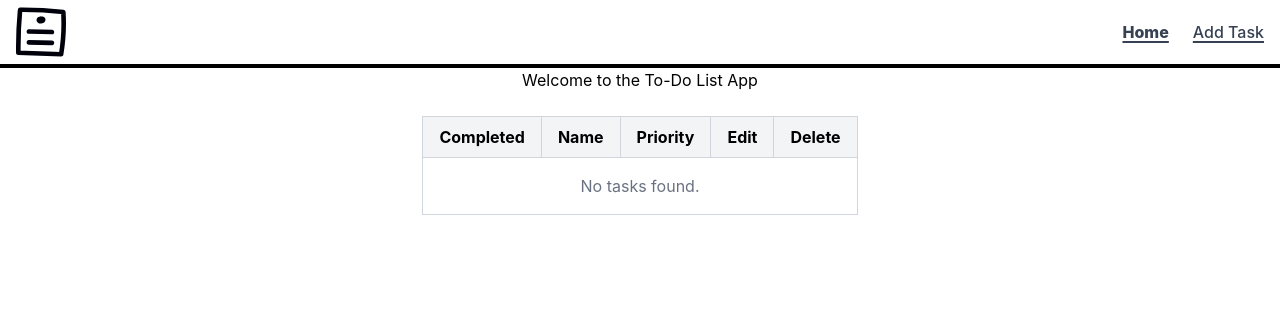
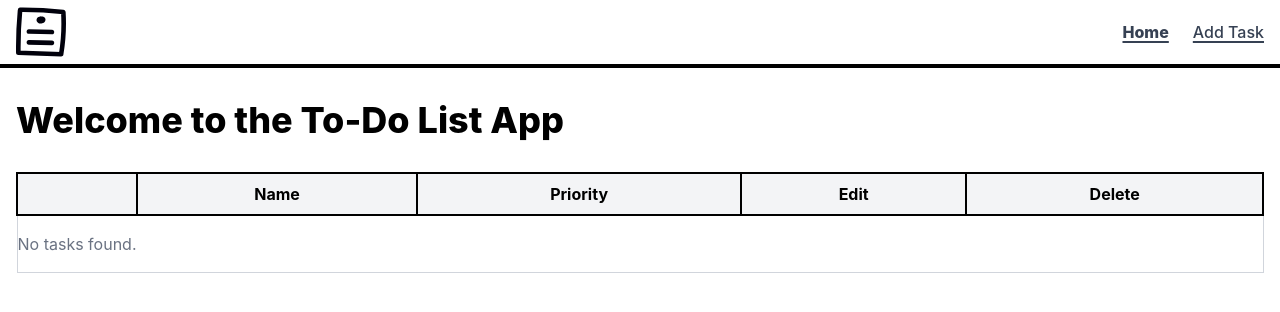
Before and after one commit to rosejbon/to-do-list, a React (Vite) app: page / in a window 1280 px wide. Shown: the top 312 px of the page. Built offline with nearby package versions, Linux system fonts and the light colour scheme.

Commit message:
styling: update the to-do list landing page layout and table stylings

```diff
--- a/src/components/TaskRow.tsx
+++ b/src/components/TaskRow.tsx
@@ -30,15 +30,17 @@ export function TaskRow({
     return (
         <tr>
             {/* Completed column */}
-            <td className="border border-gray-300 px-4 py-2">
-                <Checkbox
-                    id={task.id}
-                    checked={task.completed}
-                    onCheckedChange={(checked) => onCompletedChange(task.id, checked)}
-                />
+            <td className="border-black border-2 px-4 py-2">
+                <div className="flex justify-center items-center w-full h-full">
+                    <Checkbox
+                        id={task.id}
+                        checked={task.completed}
+                        onCheckedChange={(checked) => onCompletedChange(task.id, checked)}
+                    />
+                </div>
             </td>
             {/* Task name column */}
-            <td className="border border-gray-300 px-4 py-2 text-left">
+            <td className="border-black border-2 px-4 py-2 text-left">
                 <label
                     htmlFor={task.id}
                     className={task.completed ? 'line-through text-gray-500' : ''}
@@ -47,7 +49,7 @@ export function TaskRow({
                 </label>
             </td>
             {/* Priority column */}
-            <td className="border border-gray-300 px-4 py-2">
+            <td className="border-black border-2 px-4 py-2 text-center">
                 <PriorityBadge
                     level={
                         ['high', 'medium', 'low', 'none'].includes(task.priority)
@@ -62,11 +64,11 @@ export function TaskRow({
                 This is a workaround for Storybook compatibility, since Storybook does not play well with TanStack Router's <Link> component.
                 See: https://github.com/TanStack/router/discussions/952
             */}
-            <td className="border border-gray-300 px-4 py-2">
+            <td className="border-black border-2 px-4 py-2 text-center">
                 {children}
             </td>
             {/* Delete column */}
-            <td className="border border-gray-300 px-4 py-2">
+            <td className="border-black border-2 px-4 py-2 text-center">
                 <DeleteDialog
                     open={deleteTask === task.id}
                     onOpenChange={(open) => onOpenDelete(open ? task.id : null)}
--- a/src/routes/index.tsx
+++ b/src/routes/index.tsx
@@ -66,7 +66,9 @@ function App() {
 
   const columnHelper = createColumnHelper<Task>()
   const columns = [
-    columnHelper.accessor('completed', { header: 'Completed' }),
+    columnHelper.accessor('completed', {
+      header: () => <span className="sr-only">Completed</span>,
+    }),
     columnHelper.accessor('name', { header: 'Name' }),
     columnHelper.accessor('priority', { header: 'Priority' }),
   ]
@@ -78,8 +80,8 @@ function App() {
   })
 
   return (
-    <div className="text-center">
-      <h1>Welcome to the To-Do List App</h1>
+    <main className="container mx-auto px-4">
+      <h1 className='font-extrabold text-4xl py-8'>Welcome to the To-Do List App</h1>
       {deleteMessage && (
         <div
           role="status"
@@ -89,15 +91,15 @@ function App() {
           {deleteMessage}
         </div>
       )}
-      <div className="overflow-x-auto mt-6">
-        <table className="mx-auto border-collapse border border-gray-300">
+      <div className="overflow-x-auto w-full">
+        <table className="w-full border-collapse border border-gray-300">
           <thead>
             {table.getHeaderGroups().map((headerGroup) => (
               <tr key={headerGroup.id}>
                 {headerGroup.headers.map((header) => (
                   <th
                     key={header.id}
-                    className="border border-gray-300 px-4 py-2 bg-gray-100"
+                    className="border-black border-2 px-4 py-2 bg-gray-100"
                   >
                     {flexRender(
                       header.column.columnDef.header,
@@ -105,8 +107,8 @@ function App() {
                     )}
                   </th>
                 ))}
-                <th className="border border-gray-300 px-4 py-2 bg-gray-100">Edit</th>
-                <th className="border border-gray-300 px-4 py-2 bg-gray-100">Delete</th>
+                <th className=" border-black border-2 px-4 py-2 bg-gray-100 ">Edit</th>
+                <th className=" border-black border-2 px-4 py-2 bg-gray-100">Delete</th>
               </tr>
             ))}
           </thead>
@@ -137,6 +139,6 @@ function App() {
           </tbody>
         </table>
       </div>
-    </div>
+    </main>
   )
 }
```
